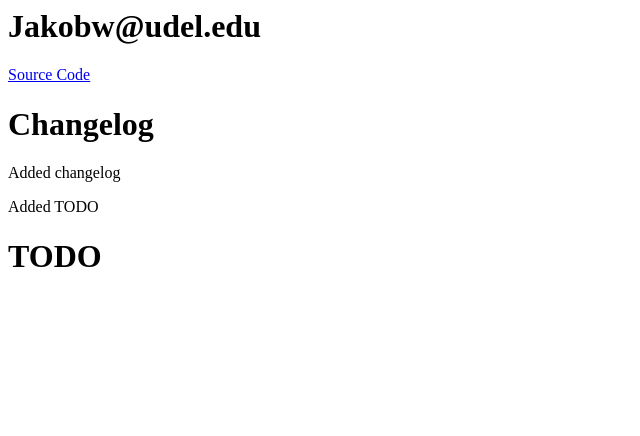
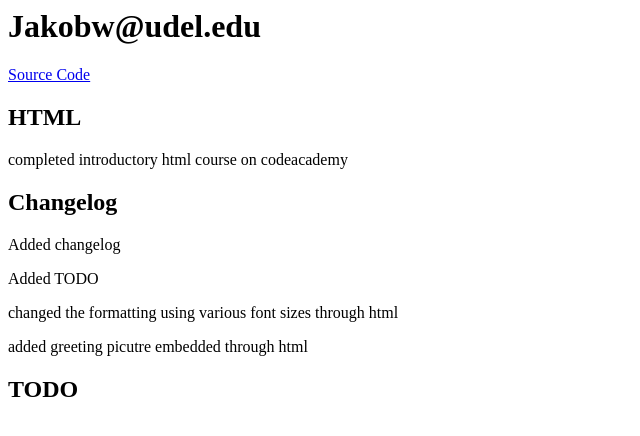
Before and after one commit to jakobw10/jakobw10.github.io, a plain HTML site: page index.html in a window 1280 px wide. Shown: the whole page, without its empty margins (0-640 px from the left). Drawn offline with Linux system fonts and the light colour scheme.

Commit message:
updated changelog

```diff
--- a/index.html
+++ b/index.html
@@ -1,10 +1,16 @@
 <html>
 <h1>Jakobw@udel.edu</h1>
 <a href="https://github.com/jakobw10/jakobw10.github.io"> Source Code</a>
-<h1> Changelog </h1>
+<h2> HTML </h2>
+  <body>
+    completed introductory html course on codeacademy
+  </body>
+<h2> Changelog </h2>
   <body>
     <p> Added changelog</p>
     <p> Added TODO </p>
+    <p> changed the formatting using various font sizes through html</p>
+    <p> added greeting picutre embedded through html</p>
     <body>
-<h1> TODO </h1>
+<h2> TODO </h2>
 </html>
```
